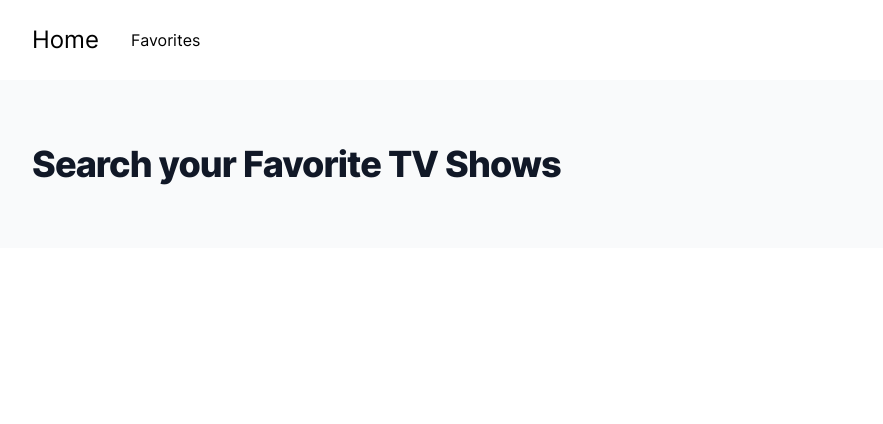
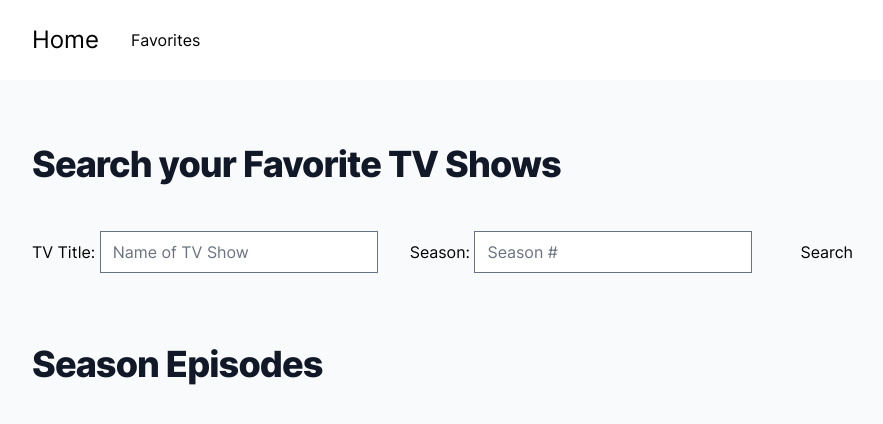
Before and after one commit to robdrosenberg/vue-my-tv, a Vue app: page / in a window 1280 px wide. Shown: the top 424 px of the page, without its empty margins (0-883 px from the left). Built offline with nearby package versions, Linux system fonts and the light colour scheme; what @tailwindcss/typography would draw is missing.

Commit message:
get episodes

```diff
--- a/package.json
+++ b/package.json
@@ -18,11 +18,11 @@
     "@tailwindcss/forms": "^0.3.2",
     "@tailwindcss/line-clamp": "^0.2.0",
     "@tailwindcss/typography": "^0.4.0",
+    "@types/tailwindcss": "^2.0.2",
+    "@vitejs/plugin-vue": "^1.2.1",
+    "@vue/compiler-sfc": "^3.0.11",
     "autoprefixer": "^10.2.5",
-    "@types/tailwindcss": "^2.0.2",
     "tailwindcss": "^2.1.1",
-    "@vue/compiler-sfc": "^3.0.11",
-    "@vitejs/plugin-vue": "^1.2.1",
     "vite": "^2.2.1"
   }
 }
--- a/src/App.vue
+++ b/src/App.vue
@@ -13,6 +13,6 @@
       </div>
     </header>
 
-    <router-view class="h-full" />
+    <router-view class="h-screen bg-gray-50" />
   </main>
 </template>
--- /dev/null
+++ b/src/components/Episodes.vue
@@ -0,0 +1,94 @@
+<script lang="ts">
+import { defineComponent } from "vue";
+import { HeartIcon as HeartIconOutline } from "@heroicons/vue/outline";
+import { HeartIcon as HeartIconSolid } from "@heroicons/vue/solid";
+
+export default defineComponent({
+  components: {
+    HeartIconOutline,
+    HeartIconSolid,
+  },
+  data() {
+    return {
+      title: "",
+      season: "",
+      show: {},
+      episodes: [],
+      error: "",
+    };
+  },
+  methods: {
+    async getEpisodes() {
+      const searchedShow = await fetch(
+        `http://www.omdbapi.com/?apikey=${import.meta.env.VITE_OMDB_API}&t=${
+          this.title
+        }&Season=${this.season}`
+      ).then((response) => response.json());
+      if (searchedShow.Response) {
+        this.show = { ...searchedShow };
+        this.episodes = searchedShow.Episodes.map((episode) => {
+          return { ...episode, favorite: false };
+        });
+      } else {
+        this.error = searchedShow.Error;
+      }
+    },
+    toggleFavorite(episodeId) {
+      this.episodes[episodeId]["favorite"] = !this.episodes[episodeId][
+        "favorite"
+      ];
+    },
+  },
+});
+</script>
+
+<template>
+  <div>
+    <label for="title">TV Title: </label>
+    <input
+      type="text"
+      class="mr-8"
+      name="title"
+      v-model="title"
+      placeholder="Name of TV Show"
+    />
+    <label for="season">Season: </label>
+    <input type="text" name="season" v-model="season" placeholder="Season #" />
+    <button @click="getEpisodes" class="rounded ml-8 p-4 hover:bg-gray-200">
+      Search
+    </button>
+  </div>
+  <div>
+    <h2 v-if="error">{{ error }}</h2>
+    <div>
+      <h1
+        class="mt-16 text-2xl font-extrabold leading-9 tracking-tight text-gray-900 sm:text-4xl sm:leading-10 mb-10"
+      >
+        Season {{ show.Season }} Episodes
+      </h1>
+      <div
+        :key="index"
+        v-for="(episode, index) in episodes"
+        class="p-4 bg-gray-100 mb-4 grid grid-cols-3 items-center w-1/2 rounded-md"
+      >
+        <div class="col-span-2">
+          <h1>Episode {{ episode.Episode }}: {{ episode.Title }}</h1>
+          <p>{{ episode.Released }}</p>
+          <p>{{ episode.imdbRating }} IMDB Rating</p>
+        </div>
+        <div class="col-start-3">
+          <HeartIconSolid
+            @click="toggleFavorite(index)"
+            v-if="episode.favorite"
+            class="h-5 w-5 cursor-pointer text-red-500"
+          />
+          <HeartIconOutline
+            @click="toggleFavorite(index)"
+            v-else
+            class="h-5 w-5 cursor-pointer"
+          />
+        </div>
+      </div>
+    </div>
+  </div>
+</template>
--- a/src/views/Home.vue
+++ b/src/views/Home.vue
@@ -1,21 +1,27 @@
 <script>
 import { defineComponent } from "vue";
 import ButtonRepo from "@/components/ButtonRepo.vue";
+import Episodes from "@/components/Episodes.vue";
 
-export default defineComponent({});
+export default defineComponent({
+  components: {
+    Episodes,
+  },
+});
 </script>
 
 <template>
   <main>
-    <div class="bg-gray-50">
-      <div
-        class="max-w-screen-xl px-4 py-12 mx-auto sm:px-6 lg:py-16 lg:px-8 lg:flex lg:items-center lg:justify-between"
-      >
+    <div class="">
+      <div class="max-w-screen-xl px-4 py-12 mx-auto sm:px-6 lg:py-16 lg:px-8">
         <h2
-          class="text-3xl font-extrabold leading-9 tracking-tight text-gray-900 sm:text-4xl sm:leading-10"
+          class="text-3xl font-extrabold leading-9 tracking-tight text-gray-900 sm:text-4xl sm:leading-10 mb-10"
         >
           Search your Favorite TV Shows
         </h2>
+        <div>
+          <Episodes />
+        </div>
       </div>
     </div>
   </main>
--- a/tailwind.config.js
+++ b/tailwind.config.js
@@ -11,6 +11,7 @@ module.exports = {
       },
     },
   },
+  darkMode: 'class',
   plugins: [
     require('@tailwindcss/forms'),
     require('@tailwindcss/typography'),
```
Also changed, not shown: 1 other file (tests, documents, lock files or other folders).
